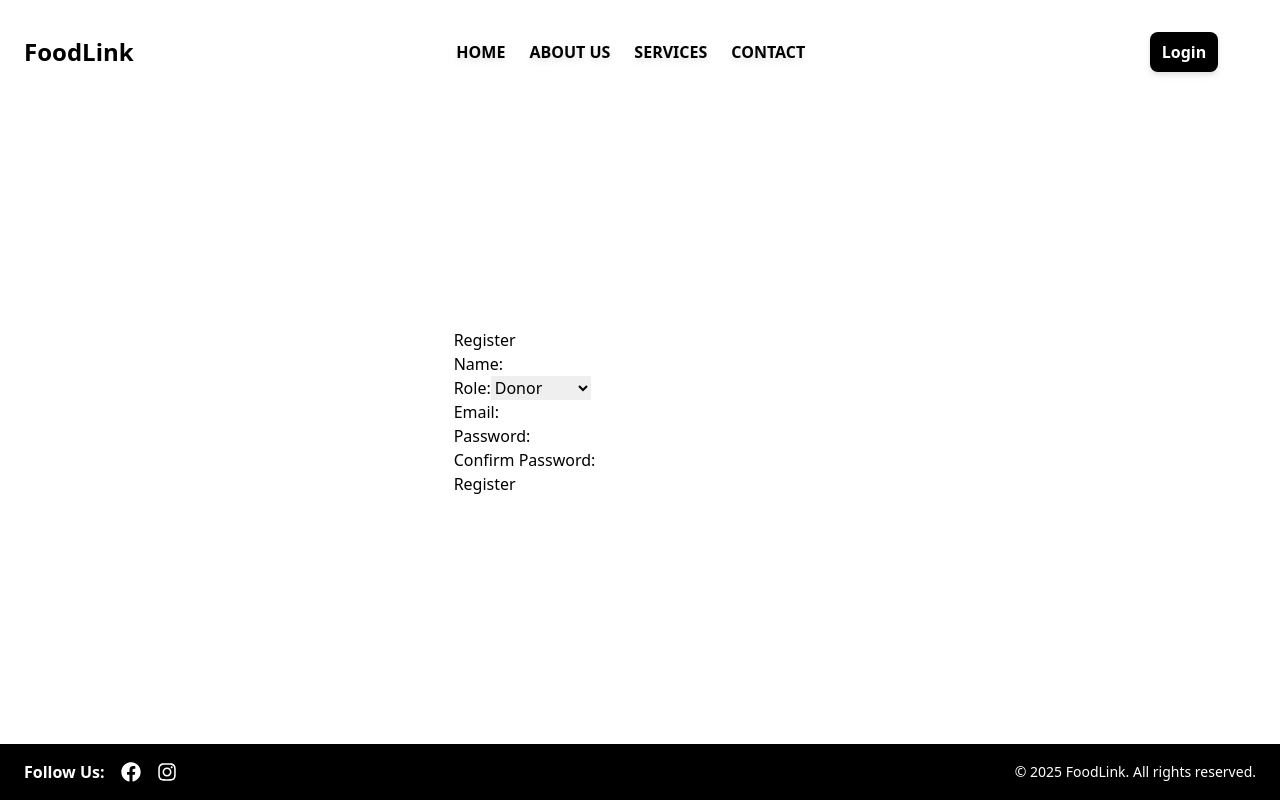
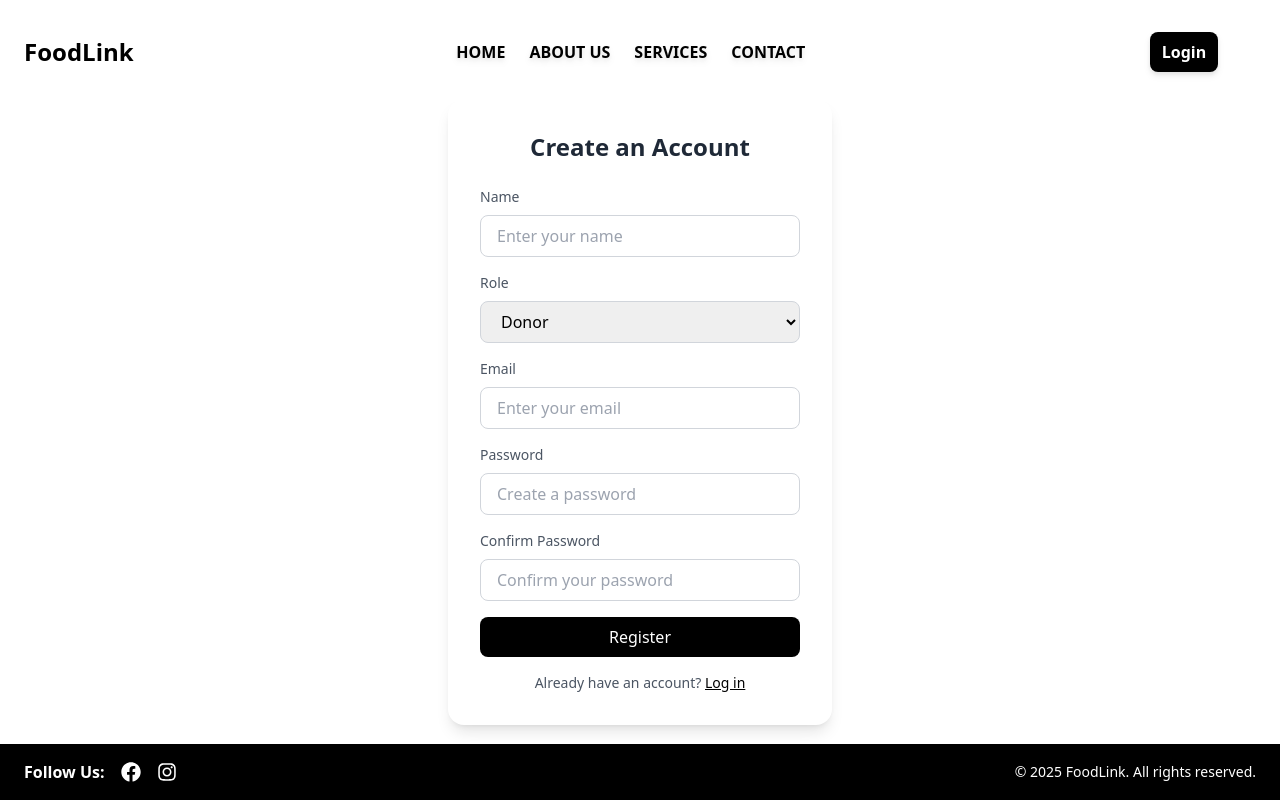
Before and after one commit to pratham-garg-456/FoodLink-WebApp, a Next.js app in the folder foodlink_frontend_v2/: page /register in a window 1280 px wide. Built offline with nearby package versions, Linux system fonts and the light colour scheme.

Commit message:
enhance UI of login and register

```diff
--- a/foodlink_frontend_v2/src/pages/login/index.js
+++ b/foodlink_frontend_v2/src/pages/login/index.js
@@ -4,9 +4,11 @@ import axios from 'axios';
 const LoginPage = () => {
   const [email, setEmail] = useState('');
   const [password, setPassword] = useState('');
+  const [error, setError] = useState('');
 
   const handleLogin = async (event) => {
     event.preventDefault();
+    setError(''); // Clear any previous error
     try {
       const response = await axios.post(
         `https://foodlink-backend-v1.onrender.com/api/v1/foodlink/auth/signin`,
@@ -16,27 +18,65 @@ const LoginPage = () => {
         }
       );
       console.log('Login successful:', response.data);
-      // Handle successful login here (e.g., redirect to another page)
+      // Redirect to another page or show success message here
     } catch (error) {
-      console.error('Login failed:', error);
-      // Handle login failure here (e.g., show error message)
+      // Extract error message from the response
+      if (error.response && error.response.data && error.response.data.message) {
+        setError(error.response.data.message); // Display server-provided error message
+      } else {
+        setError('An unexpected error occurred. Please try again.'); // Fallback error
+      }
     }
   };
 
   return (
-    <div>
-      <h2>Login</h2>
-      <form onSubmit={handleLogin}>
-        <div>
-          <label>Email:</label>
-          <input type="email" value={email} onChange={(e) => setEmail(e.target.value)} />
-        </div>
-        <div>
-          <label>Password:</label>
-          <input type="password" value={password} onChange={(e) => setPassword(e.target.value)} />
-        </div>
-        <button type="submit">Login</button>
-      </form>
+    <div className="flex items-center justify-center ">
+      <div className="w-80 md:w-96 p-8 bg-white shadow-lg rounded-2xl">
+        <h2 className="text-2xl font-bold text-center text-gray-800 mb-6">Login</h2>
+        {error && <p className="text-sm text-red-500 text-center mb-4">{error}</p>}
+        <form onSubmit={handleLogin} className="space-y-4">
+          <div>
+            <label htmlFor="email" className="block text-sm font-medium text-gray-600">
+              Email
+            </label>
+            <input
+              id="email"
+              type="email"
+              value={email}
+              onChange={(e) => setEmail(e.target.value)}
+              placeholder="Enter your email"
+              className="w-full px-4 py-2 mt-2 border border-gray-300 rounded-lg focus:outline-none focus:ring-2 focus:ring-gray-500"
+              required
+            />
+          </div>
+          <div>
+            <label htmlFor="password" className="block text-sm font-medium text-gray-600">
+              Password
+            </label>
+            <input
+              id="password"
+              type="password"
+              value={password}
+              onChange={(e) => setPassword(e.target.value)}
+              placeholder="Enter your password"
+              className="w-full px-4 py-2 mt-2 border border-gray-300 rounded-lg focus:outline-none focus:ring-2 focus:ring-gray-500"
+              required
+            />
+          </div>
+          <button
+            type="submit"
+            className="w-full px-4 py-2 text-white bg-black rounded-lg hover:bg-gray-700 focus:outline-none focus:ring-2 focus:ring-gray-500"
+          >
+            Login
+          </button>
+        </form>
+        <p className="mt-4 text-sm text-center text-gray-600">
+          Don't have an account?{' '}
+          <a href="/register" className="text-black underline">
+            Sign up
+          </a>
+        </p>
+      </div>
     </div>
   );
 };
--- a/foodlink_frontend_v2/src/pages/register/index.js
+++ b/foodlink_frontend_v2/src/pages/register/index.js
@@ -7,44 +7,81 @@ const RegisterPage = () => {
   const [email, setEmail] = useState('');
   const [password, setPassword] = useState('');
   const [confirmPassword, setConfirmPassword] = useState('');
+  const [error, setError] = useState('');
+  const [successMessage, setSuccessMessage] = useState('');
 
   const handleRegister = async (event) => {
     event.preventDefault();
+    setError('');
+    setSuccessMessage('');
+
     if (password !== confirmPassword) {
-      alert('Passwords do not match');
+      setError('Passwords do not match.');
       return;
     }
+
     try {
-      const response = await axios.post(`https://foodlink-backend-v1.onrender.com/api/v1/foodlink/auth/register`, {
+      const response = await axios.post(
+        `https://foodlink-backend-v1.onrender.com/api/v1/foodlink/auth/register`,
+        {
           name,
           role,
           email,
           password,
-        confirm_password: confirmPassword
-      });
+          confirm_password: confirmPassword,
+        }
+      );
+      setSuccessMessage('Registration successful! Please log in.');
       console.log('Registration successful:', response.data);
-      // Handle successful registration here (e.g., redirect to login page)
+      // Clear form fields
+      setName('');
+      setRole('donor');
+      setEmail('');
+      setPassword('');
+      setConfirmPassword('');
     } catch (error) {
       console.error('Registration failed:', error);
-      // Handle registration failure here (e.g., show error message)
+      if (error.response && error.response.data && error.response.data.message) {
+        setError(error.response.data.message);
+      } else {
+        setError('An unexpected error occurred. Please try again.');
+      }
     }
   };
 
   return (
+    <div className="flex items-center justify-center ">
+      <div className="w-80 md:w-96 p-8 bg-white rounded-2xl shadow-lg">
+        <h2 className="text-2xl font-bold text-center text-gray-800 mb-6">Create an Account</h2>
+        {error && <p className="text-sm text-red-500 text-center mb-4">{error}</p>}
+        {successMessage && (
+          <p className="text-sm text-green-500 text-center mb-4">{successMessage}</p>
+        )}
+        <form onSubmit={handleRegister} className="space-y-4">
           <div>
-      <h2>Register</h2>
-      <form onSubmit={handleRegister}>
-        <div>
-          <label>Name:</label>
+            <label htmlFor="name" className="block text-sm font-medium text-gray-600">
+              Name
+            </label>
             <input
+              id="name"
               type="text"
               value={name}
               onChange={(e) => setName(e.target.value)}
+              placeholder="Enter your name"
+              className="w-full px-4 py-2 mt-2 border border-gray-300 rounded-lg focus:outline-none focus:ring-2 focus:ring-gray-500"
+              required
             />
           </div>
           <div>
-          <label>Role:</label>
-          <select value={role} onChange={(e) => setRole(e.target.value)}>
+            <label htmlFor="role" className="block text-sm font-medium text-gray-600">
+              Role
+            </label>
+            <select
+              id="role"
+              value={role}
+              onChange={(e) => setRole(e.target.value)}
+              className="w-full px-4 py-2 mt-2 border border-gray-300 rounded-lg focus:outline-none focus:ring-2 focus:ring-gray-500"
+            >
               <option value="donor">Donor</option>
               <option value="volunteer">Volunteer</option>
               <option value="individual">Individual</option>
@@ -52,31 +89,61 @@ const RegisterPage = () => {
             </select>
           </div>
           <div>
-          <label>Email:</label>
+            <label htmlFor="email" className="block text-sm font-medium text-gray-600">
+              Email
+            </label>
             <input
+              id="email"
               type="email"
               value={email}
               onChange={(e) => setEmail(e.target.value)}
+              placeholder="Enter your email"
+              className="w-full px-4 py-2 mt-2 border border-gray-300 rounded-lg focus:outline-none focus:ring-2 focus:ring-gray-500"
+              required
             />
           </div>
           <div>
-          <label>Password:</label>
+            <label htmlFor="password" className="block text-sm font-medium text-gray-600">
+              Password
+            </label>
             <input
+              id="password"
               type="password"
               value={password}
               onChange={(e) => setPassword(e.target.value)}
+              placeholder="Create a password"
+              className="w-full px-4 py-2 mt-2 border border-gray-300 rounded-lg focus:outline-none focus:ring-2 focus:ring-gray-500"
+              required
             />
           </div>
           <div>
-          <label>Confirm Password:</label>
+            <label htmlFor="confirmPassword" className="block text-sm font-medium text-gray-600">
+              Confirm Password
+            </label>
             <input
+              id="confirmPassword"
               type="password"
               value={confirmPassword}
               onChange={(e) => setConfirmPassword(e.target.value)}
+              placeholder="Confirm your password"
+              className="w-full px-4 py-2 mt-2 border border-gray-300 rounded-lg focus:outline-none focus:ring-2 focus:ring-gray-500"
+              required
             />
           </div>
-        <button type="submit">Register</button>
+          <button
+            type="submit"
+            className="w-full px-4 py-2 text-white bg-black rounded-lg hover:bg-gray-700 focus:outline-none focus:ring-2 focus:ring-gray-500"
+          >
+            Register
+          </button>
         </form>
+        <p className="mt-4 text-sm text-center text-gray-600">
+          Already have an account?{' '}
+          <a href="/login" className="text-black underline">
+            Log in
+          </a>
+        </p>
+      </div>
     </div>
   );
 };
```
Lines whose indentation alone changed are shown as unchanged.
